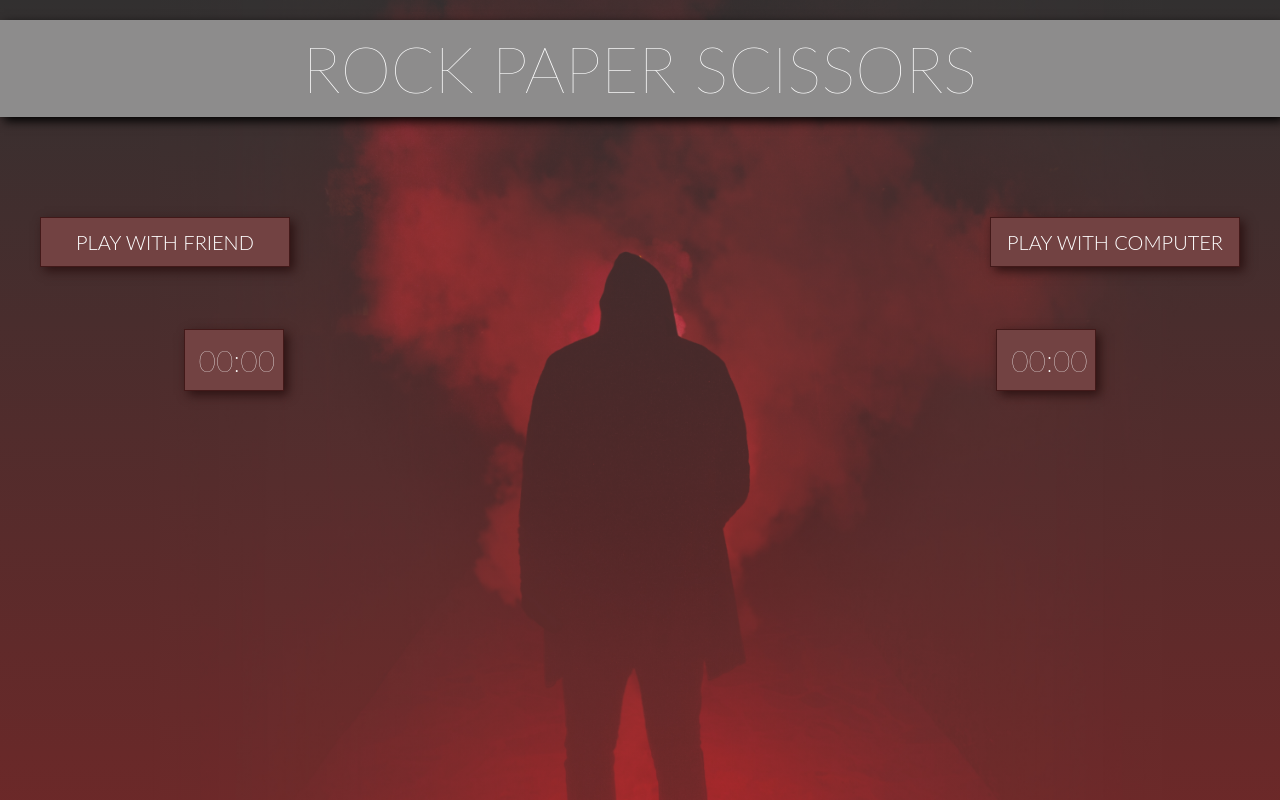
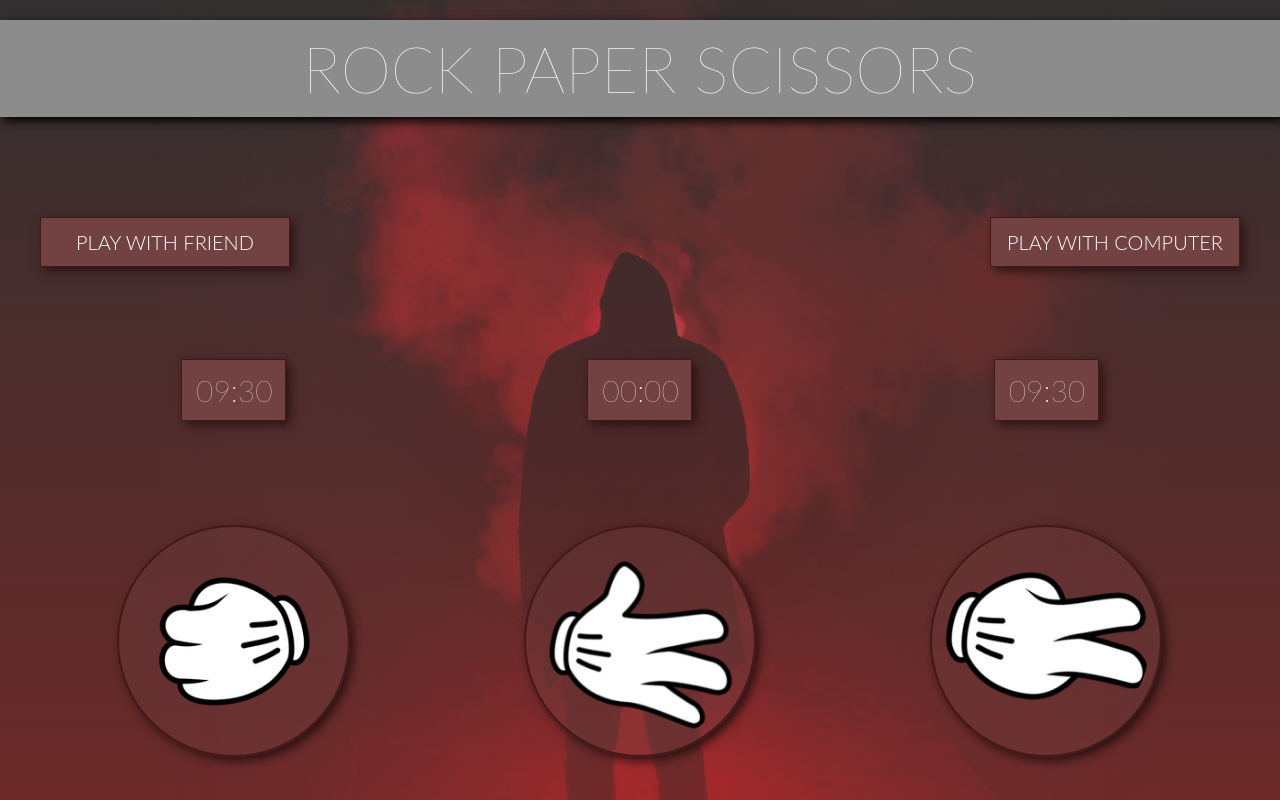
Before and after one commit to svsannidhay/Rock-Paper-Scissors-, a plain HTML site: page index.html in a window 1280 px wide. Both pictures are taken after a click on the link "PLAY WITH FRIEND". Drawn offline with Linux system fonts and the light colour scheme.

Commit message:
Images added and timers modified

```diff
--- a/index.html
+++ b/index.html
@@ -17,7 +17,7 @@
     <section class="sectionController">
         <div class="row controller">
             <div class="button1v1">
-                <a href="#" class="button">Play with friend</a>
+                <a onclick="onevone();event.preventDefault();"  href="#" class="button">Play with friend</a>
             </div>
             <div class="button1vc">
                 <a href="#" class="button">play with computer</a>
@@ -31,13 +31,26 @@
                 <p id = "timerP1">00:00</p>
             </div>
             <div class="scoreBoard col span-1-of-3">
-
+                <p id="score">00:00</p>
             </div>
             <div id ="tP2" class="timerPlayer2 col span-1-of-3">
                 <p id = "timerP2">00:00</p>
             </div>
         </div>
     </section>
+    <section class="playArea">
+        <div class="row">
+            <div class="rock col span-1-of-3">
+                <img src="/static/images/rock.png" alt="Rock">
+            </div>
+            <div class="paper col span-1-of-3">
+                <img src="/static/images/paper.png" alt="Rock">
+            </div>
+            <div class="scissors col span-1-of-3">
+                <img src="/static/images/scissors.png" alt="Rock">
+            </div>
+        </div>
+    </section>
     <script src="static/script.js"></script>
 </body>
 </html>
--- a/static/script.js
+++ b/static/script.js
@@ -1,5 +1,5 @@
-
-var time = 10*1000;
+function startClock1(){
+    let time = 10*1000;
     function startTimer1(){
         time--;
         let tenseconds = Math.floor(time/10000);
@@ -15,7 +15,14 @@ function startTimer1(){
         let text = document.createTextNode(`${tenseconds}${oneseconds}:${tenmseconds}${onemseconds}`);
         p.appendChild(text);
         document.getElementById("tP1").appendChild(p);
+        if (time == 0) {
+            clearInterval(t);
         }
+    }
+    let t = setInterval(startTimer1, 1);
+}
+function startClock2(){
+    let time = 10*1000;
     function startTimer2(){
         time--;
         let tenseconds = Math.floor(time/10000);
@@ -31,10 +38,21 @@ function startTimer2(){
         let text = document.createTextNode(`${tenseconds}${oneseconds}:${tenmseconds}${onemseconds}`);
         p.appendChild(text);
         document.getElementById("tP2").appendChild(p);
+        if (time == 0) {
+            clearInterval(t);
         }
-function startClock1(){
-    setInterval(startTimer1,1);
     }
-function startClock2(){
-    setInterval(startTimer2, 1);
+    let t = setInterval(startTimer2, 1);
 }
+
+function onevone(){
+    count = 0;
+    while(count<10){
+        if(count%2==0){
+            startClock1();
+        }else{
+            startClock2();
+        }
+        count++;
+    }
+}
--- a/static/style.css
+++ b/static/style.css
@@ -65,6 +65,7 @@ header{
     background-color: rgb(114, 66, 66);
     border: 1px solid  rgb(66, 25, 25);;
     box-shadow: 4px 4px 10px rgb(44, 18, 18);
+    transition: box-shadow 0.3s, background-color 0.3s , transform 0.2s;
 }
 .button:hover{
     background-color: rgb(138, 79, 79);
@@ -77,12 +78,12 @@ header{
     box-shadow: 4px 0 10px rgb(44, 18, 18);
 }
 .statistics{
-    margin-top: 50px;
+    margin-top: 80px;
     color: #fff;
 }
 .timerPlayer1 p{
     margin: 0 auto;
-    width:100px;
+    width:105px;
     padding: 12px 14px;
     background-color: rgb(114, 66, 66);
     border: 1px solid rgb(66, 25, 25);;
@@ -92,12 +93,48 @@ header{
 }
 .timerPlayer2 p{
     margin: 0 auto;
-    width:100px;
+    width:105px;
     padding: 12px 14px;
     background-color: rgb(114, 66, 66);
     border: 1px solid rgb(66, 25, 25);
-    ;
     box-shadow: 4px 4px 10px rgb(44, 18, 18);
     font-size: 150%;
     font-weight: 100;
 }
+.scoreBoard p{
+    margin: 0 auto;
+    width:105px;
+    padding: 12px 14px;
+    background-color: rgb(114, 66, 66);
+    border: 1px solid rgb(66, 25, 25);
+    box-shadow: 4px 4px 10px rgb(44, 18, 18);
+    font-size: 150%;
+    font-weight: 100;
+}
+.playArea{
+    margin-top: 80px;
+}
+.rock ,
+.paper,
+.scissors{
+    text-align: center;
+}
+.rock img,
+.paper img,
+.scissors img{
+    border: 2px solid rgb(66, 25, 25);
+    background-color: rgba(114, 66, 66, 0.308);
+    box-shadow: 4px 4px 10px rgb(44, 18, 18);
+    padding:10px;
+    border-radius: 100%;
+    width:60%;
+    height: auto;
+    transition: box-shadow 0.3s, background-color 0.3s , transform 0.2s;
+}
+.rock img:hover,
+.paper img:hover,
+.scissors img:hover {
+    background-color: rgb(138, 79, 79);
+    transform: translateY(2px);
+    box-shadow: 4px 4px 10px rgb(44, 18, 18);
+}
```
Lines whose indentation alone changed are shown as unchanged.
